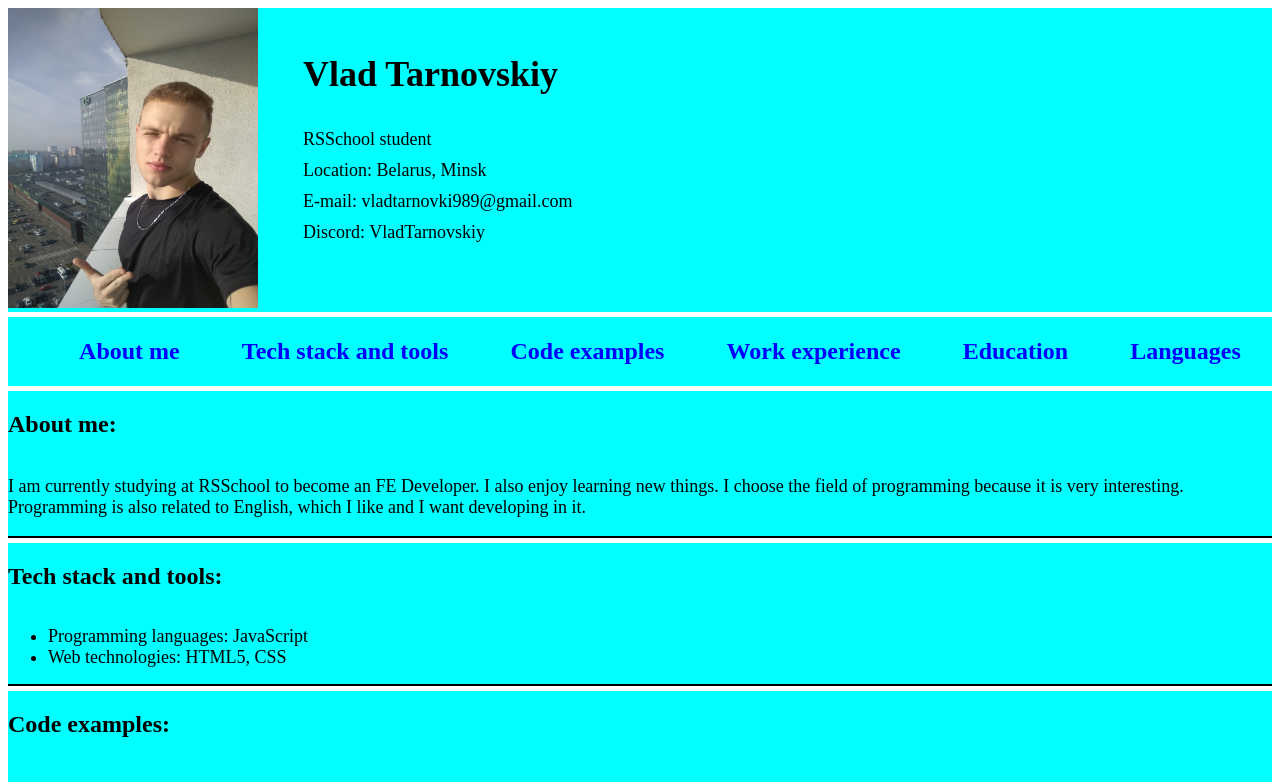
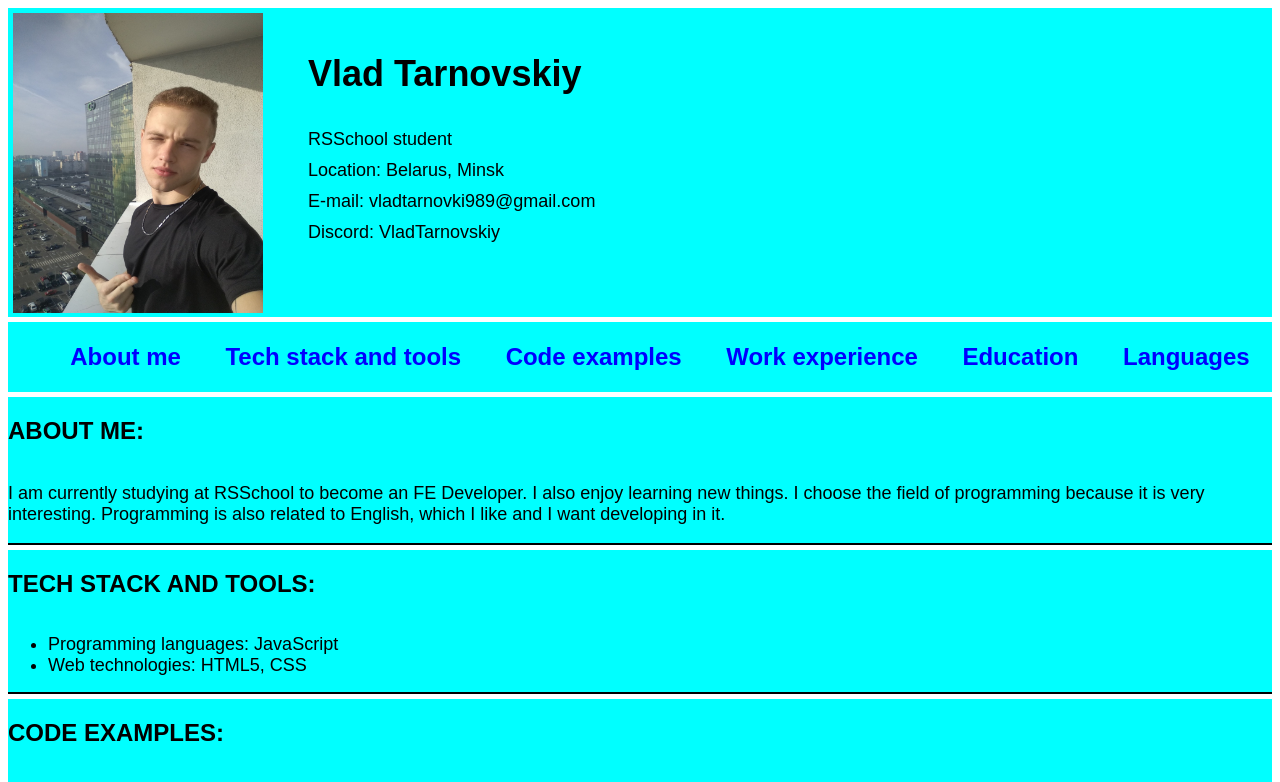
Before and after one commit to VladTarnovskiy/rsschool-cv-attemp-one, a plain HTML site: page index.html in a window 1280 px wide. Shown: the top 782 px of the page. Drawn offline with Linux system fonts and the light colour scheme.

Commit message:
improve CV3

```diff
--- a/index.html
+++ b/index.html
@@ -9,7 +9,7 @@
 </head>
 <body>
     <header id="description">
-        <div>
+        <div class="images">
             <img src="images/image.jpg" alt="my photo" width="250px" height="300px">
         </div>
         <ul id="nonedote">
--- a/style.css
+++ b/style.css
@@ -1,9 +1,10 @@
 * {
-
+    font-family: Arial, Helvetica, sans-serif;
 }
 h2 {
     display: inline-block;
     border-bottom: 5px black;
+    text-transform: uppercase;
 }
 header {
     display: flex;
@@ -46,14 +47,7 @@ a:visited {
 header ul li {
     list-style-type: none;
     font-size: large;
-    font-family: 'Times New Roman', Times, serif;
     padding: 5px;
-}
-div.lineborder p {
-    font-size: medium;
-}
-div.lineborder ul li {
-    font-size: medium;
 }
 footer ul li {
     display: inline-block;
@@ -71,3 +65,6 @@ div.lineborder p {
 div.lineborder ul li {
     font-size: large;
 }
+header div {
+    margin: 5px 0px 0px 5px;
+}
```
